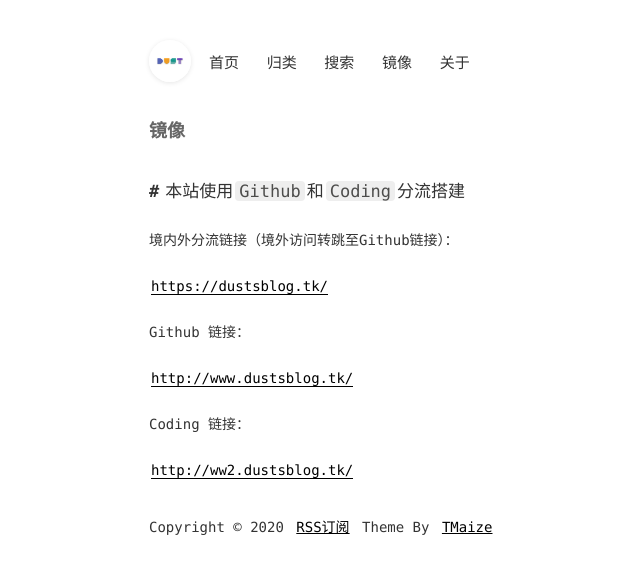
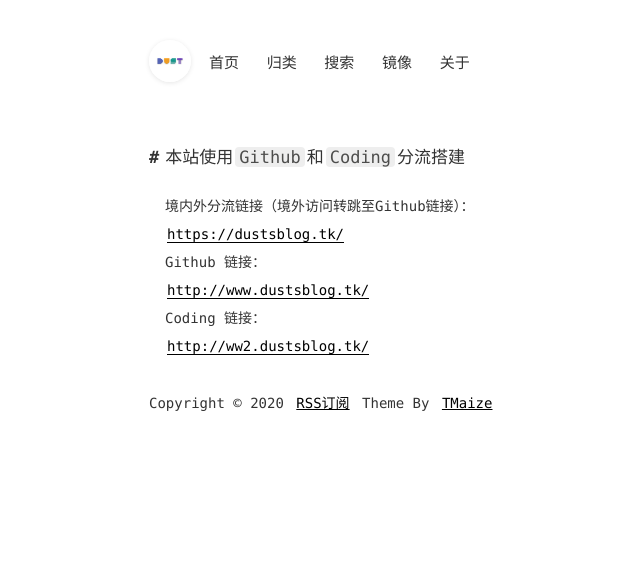
Before and after one commit to chenxijun/chenxijun.github.io, a Jekyll site: the page built from pages/mirrors.html, in a window 1280 px wide. Shown: the top 574 px of the page, without its empty margins (165-805 px from the left). Built offline with Jekyll 4.4.1, drawn with Linux system fonts in a browser that asks for light colours; comment, search, counter and statistics services are not loaded.

Commit message:
Better Mirrors

```diff
--- a/pages/mirrors.html
+++ b/pages/mirrors.html
@@ -6,17 +6,18 @@
 <link rel="stylesheet" href="{{site.baseurl}}/static/css/post.css?t={{buildAt}}">
 <link rel="stylesheet" href="{{site.baseurl}}/static/css/highlight.css?t={{buildAt}}">
 <div class="page page-post">
-  <h1 class="title" id="{{ page.title }}">{{ page.title }}</h1>
   <div class="post">
     <div class="post">
       <h2 id="本站使用github和coding分流搭建">本站使用<code class="highlighter-rouge">Github</code>和<code
         class="highlighter-rouge">Coding</code>分流搭建</h2>
+      <ul>
         <p>境内外分流链接（境外访问转跳至Github链接）：</p>
         <p><a href="https://dustsblog.tk/">https://dustsblog.tk/</a></p>
         <p>Github 链接：</p>
         <p><a href="https://www.dustsblog.tk/">http://www.dustsblog.tk/</a></p>
         <p>Coding 链接：</p>
         <p><a href="https://lw4a0k.coding-pages.com/">http://ww2.dustsblog.tk/</a></p>
+      </ul>
     </div>
   </div>
 </div>
```
Lines whose indentation alone changed are shown as unchanged.
